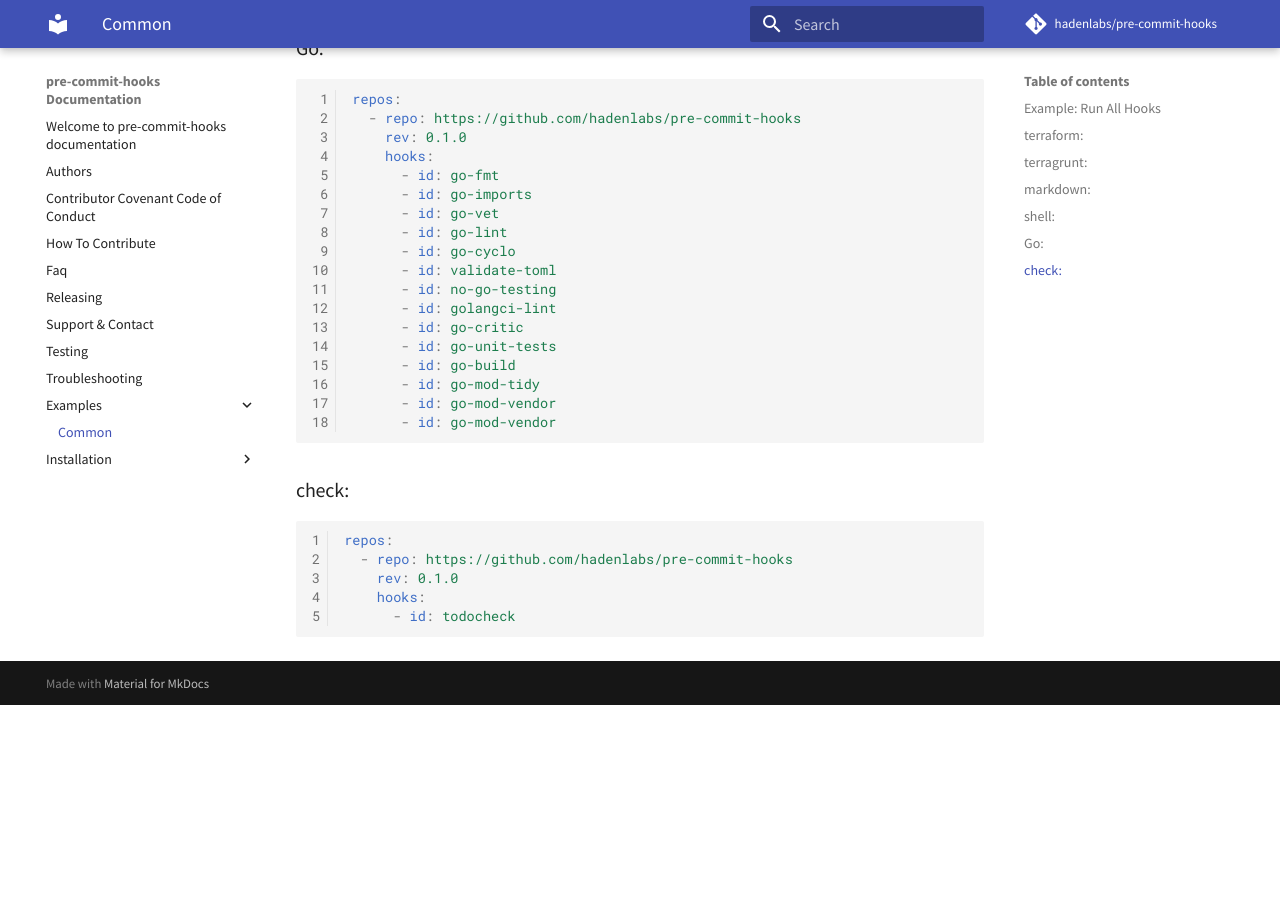
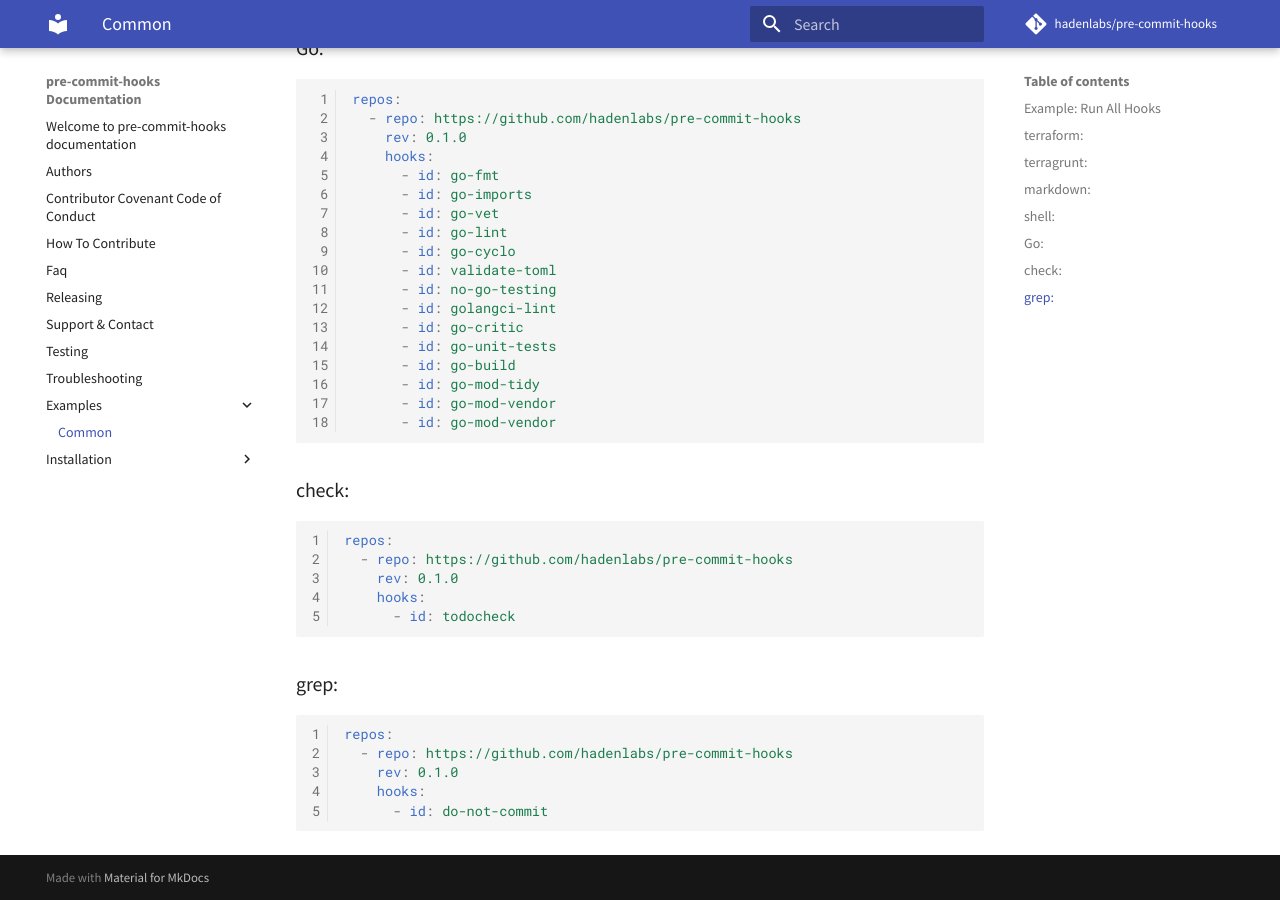
Before and after one commit to hadenlabs/pre-commit-hooks, an MkDocs documentation site: the page built from docs/examples/common.md, in a window 1280 px wide and 900 px high, scrolled down 1273 px. Built offline with MkDocs 1.6.1 and Material for MkDocs 9.7.7, drawn with Linux system fonts in a browser that asks for light colours; comment, search, counter and statistics services are not loaded; before the commit the page ends 1978 px from its top, so only the background shows below that.

````diff
--- a/docs/examples/common.md
+++ b/docs/examples/common.md
@@ -89,3 +89,13 @@ repos:
     hooks:
       - id: todocheck
 ```
+
+### grep:
+
+```yaml
+repos:
+  - repo: https://github.com/hadenlabs/pre-commit-hooks
+    rev: 0.1.0
+    hooks:
+      - id: do-not-commit
+```
````
Also changed, not shown: README.md (+23 -2 lines).
